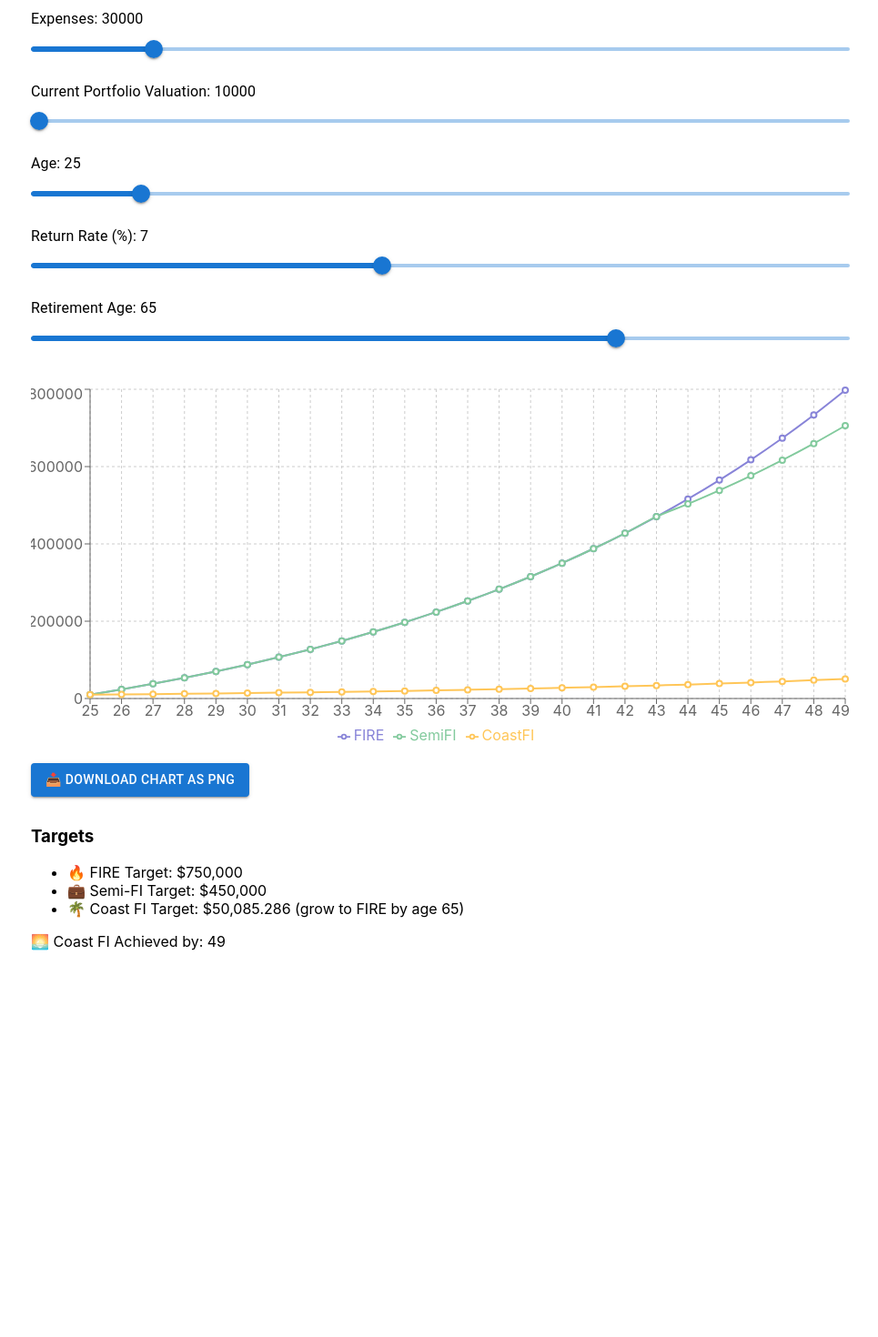
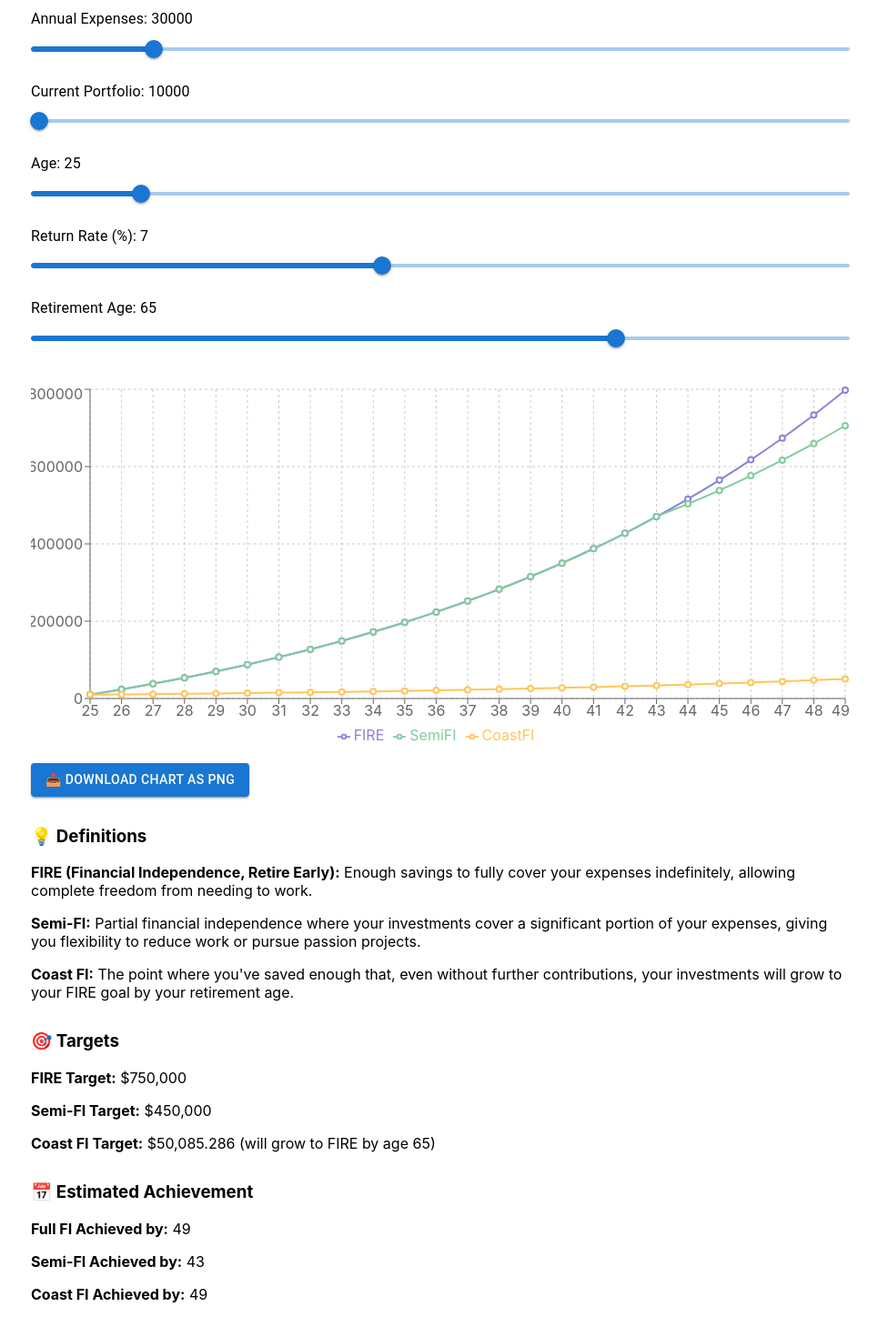
Before and after one commit to davidantao/fi-planner, a React (Create React App) app: page / in a window 1280 px wide. Shown: the part 300-1770 px from the top of the page at 91% size, without its empty margins (156-1121 px from the left). Before the commit the page ends 1393 px from the top, so only its background shows below. Built offline with nearby package versions, Linux system fonts and the light colour scheme.

Commit message:
cleaner and definitions

```diff
--- a/src/App.js
+++ b/src/App.js
@@ -33,8 +33,6 @@ function calculateGrowth({
   const coastTarget = fireTarget / Math.pow(1 + CAGR, retirementAge - age);
 
   let year = 0;
-
-  // Separate balances for each FI strategy
   let fireBalance = currentSavings;
   let semiFiBalance = currentSavings;
   let coastFiBalance = currentSavings;
@@ -56,13 +54,10 @@ function calculateGrowth({
     if (fireFinishedAt === undefined && fireBalance >= fireTarget) fireFinishedAt = year;
     if (semiFiFinishedAt === undefined && semiFiBalance >= semiFiTarget) semiFiFinishedAt = year;
 
-    // Stop if all targets met
     if (fireFinishedAt !== undefined && semiFiFinishedAt !== undefined && coastAchieved !== false) break;
 
-    // Update balances for next year
     fireBalance = (fireBalance + annualContribution) * (1 + CAGR);
 
-// For SemiFI, only add contributions if semiFiBalance < semiFiTarget
     if (semiFiBalance < semiFiTarget) {
       semiFiBalance = (semiFiBalance + annualContribution) * (1 + CAGR);
     } else {
@@ -73,7 +68,6 @@ coastFiBalance = coastFiBalance * (1 + CAGR);
     year++;
   }
 
-  // Attach finishedAt info for use outside if needed
   fireData.finishedAt = fireFinishedAt;
   semiFiData.finishedAt = semiFiFinishedAt;
 
@@ -136,8 +130,8 @@ function App() {
   const sliders = [
     { label: 'Post-Tax Income', field: 'income', min: 0, max: 300000, step: 1000 },
     { label: 'Savings Rate (%)', field: 'savingsRate', min: 0, max: 100, step: 1 },
-    { label: 'Expenses', field: 'expenses', min: 0, max: 200000, step: 1000 },
-    { label: 'Current Portfolio Valuation', field: 'currentSavings', min: 0, max: 1000000, step: 1000 },
+    { label: 'Annual Expenses', field: 'expenses', min: 0, max: 200000, step: 1000 },
+    { label: 'Current Portfolio', field: 'currentSavings', min: 0, max: 1000000, step: 1000 },
     { label: 'Age', field: 'age', min: 18, max: 70, step: 1 },
     { label: 'Return Rate (%)', field: 'returnRate', min: 1, max: 15, step: 0.1 },
     { label: 'Retirement Age', field: 'retirementAge', min: 40, max: 75, step: 1 }
@@ -186,13 +180,20 @@ function App() {
       </Button>
 
       <div style={{ marginTop: '2rem' }}>
-        <h3>Targets</h3>
-        <ul>
-          <li>🔥 FIRE Target: ${fireTarget.toLocaleString()}</li>
-          <li>💼 Semi-FI Target: ${semiFiTarget.toLocaleString()}</li>
-          <li>🌴 Coast FI Target: ${coastTarget.toLocaleString()} (grow to FIRE by age {inputs.retirementAge})</li>
-        </ul>
-        <p>🌅 Coast FI Achieved by: {coastYear ? coastYear : 'Not within projection window'}</p>
+        <h3>💡 Definitions</h3>
+        <p><strong>FIRE (Financial Independence, Retire Early):</strong> Enough savings to fully cover your expenses indefinitely, allowing complete freedom from needing to work.</p>
+        <p><strong>Semi-FI:</strong> Partial financial independence where your investments cover a significant portion of your expenses, giving you flexibility to reduce work or pursue passion projects.</p>
+        <p><strong>Coast FI:</strong> The point where you've saved enough that, even without further contributions, your investments will grow to your FIRE goal by your retirement age.</p>
+
+        <h3 style={{ marginTop: '2rem' }}>🎯 Targets</h3>
+        <p><strong>FIRE Target:</strong> ${fireTarget.toLocaleString()}</p>
+        <p><strong>Semi-FI Target:</strong> ${semiFiTarget.toLocaleString()}</p>
+        <p><strong>Coast FI Target:</strong> ${coastTarget.toLocaleString()} (will grow to FIRE by age {inputs.retirementAge})</p>
+
+        <h3 style={{ marginTop: '2rem' }}>📅 Estimated Achievement</h3>
+        <p><strong>Full FI Achieved by:</strong> {fireData.finishedAt !== undefined ? inputs.age + fireData.finishedAt : 'Not within projection window'}</p>
+        <p><strong>Semi-FI Achieved by:</strong> {semiFiData.finishedAt !== undefined ? inputs.age + semiFiData.finishedAt : 'Not within projection window'}</p>
+        <p><strong>Coast FI Achieved by:</strong> {coastYear ? coastYear : 'Not within projection window'}</p>
       </div>
     </div>
   );
```
Lines whose indentation alone changed are shown as unchanged.
